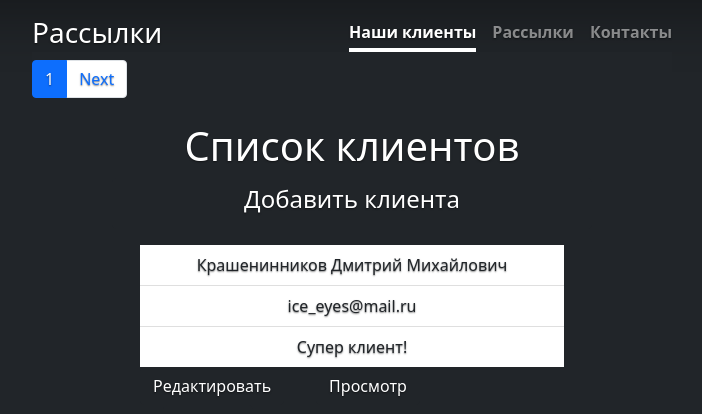
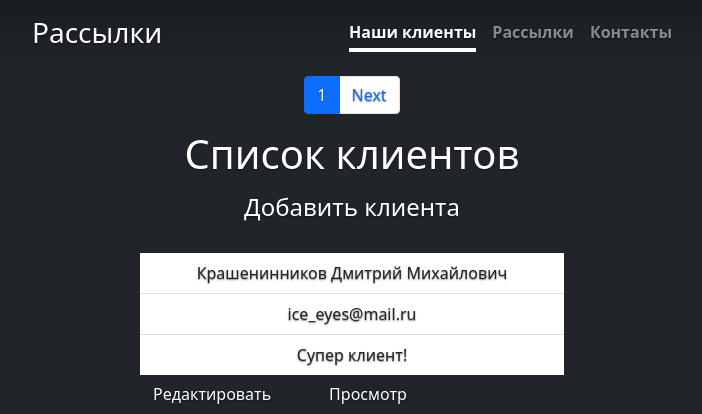
Before and after one commit to Iceeyess/course_work_6, a Django app: page /clients/ in a window 1280 px wide. Shown: the top 414 px of the page, without its empty margins (288-990 px from the left). Run offline with Django 5.2, Linux system fonts and the light colour scheme; data comes from the database, SQL or seed files in the repository; some libraries are stand-ins or nearby versions.

Commit message:
pagination html for clients_list.html is modified.

```diff
--- a/clients/templates/clients/client_list.html
+++ b/clients/templates/clients/client_list.html
@@ -1,8 +1,9 @@
 {% extends 'mailing/base.html' %}
 
 {% block content %}
-<nav class="navbar navbar-dark bg-dark" aria-label="dark">
-    <ul class="pagination">
+<br>
+<nav class="pagination justify-content-center" aria-label="dark">
+    <ul class="pagination justify-content-center">
         {% if page_obj.has_previous %}
         <li class="page-item">
             <a class="page-link" href="?page={{ page_obj.previous_page_number }}" tabindex="-1">Previous</a>
```
